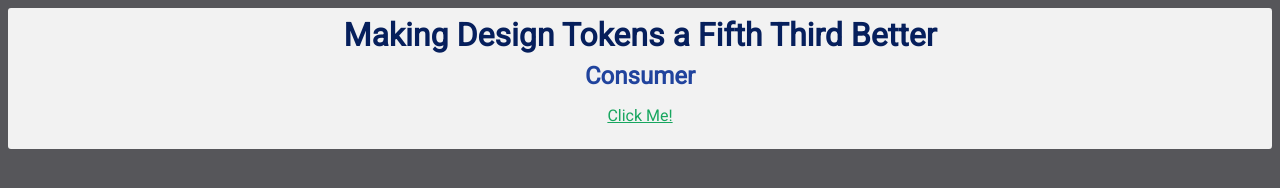
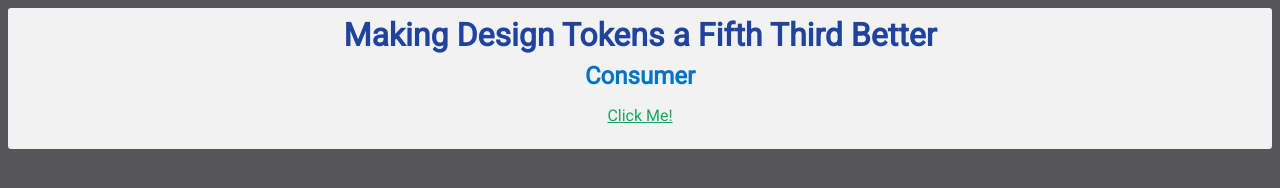
Before and after one commit to ordovsgithub/DesignSystem, a plain HTML site: page index.html in a window 1280 px wide. Drawn offline with Linux system fonts and the light colour scheme.

Commit message:
switching back to consumer colors

```diff
--- a/stylesheet.scss
+++ b/stylesheet.scss
@@ -5,15 +5,15 @@
   background: map-get($container-color, dark);
 }
 .header1 {
-  color: map-get($text-color-commercial, header);
+  color: map-get($text-color, header);
   margin: 0 0 8px 0;
 }
 .header2 {
-  color: map-get($text-color-commercial, sub-header);
+  color: map-get($text-color, sub-header);
   margin: 0 0 8px 0;
 }
 .link {
-  color: map-get($text-color-commercial, link);
+  color: map-get($text-color, link);
 }
 .container {
   background: map-get($container-color, light);
```
Also changed, not shown: stylesheet.css, 1 other file.
